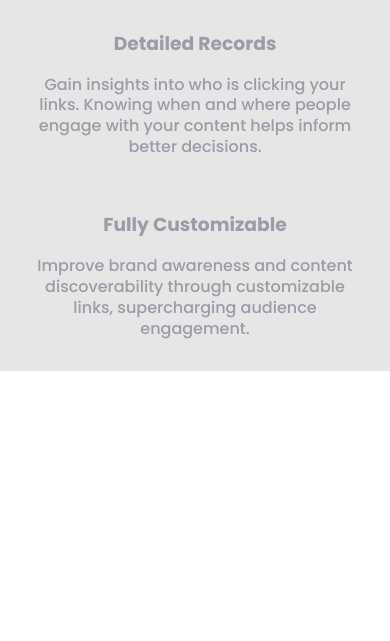
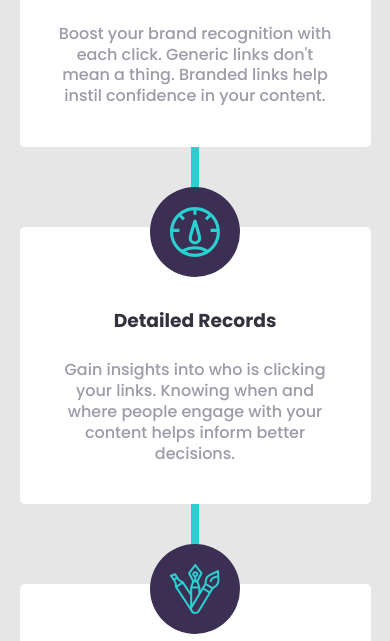
Before and after one commit to christiankurniadi/shortly, a plain HTML site: page index.html in a window 390 px wide. Shown: the part 1359-2000 px from the top of the page. Before the commit the page ends 1730 px from the top, so only its background shows below. Drawn offline with Linux system fonts and the light colour scheme.

Commit message:
create feature cards for mobile devices

```diff
--- a/app/scss/_features.scss
+++ b/app/scss/_features.scss
@@ -17,6 +17,16 @@
         background-position: 80px -30px;
         background-color: $darkViolet;
 
+        @include breakpoint-up(lg){
+            background-image: url(/images/bg-shorten-desktop.svg);
+            background-size: cover;
+            background-position: 0 -10px;
+            margin-top: -9%;
+            width: 80vw;
+            flex-direction: row;
+            align-items: center;
+        }
+
         input{
             margin: 25px 25px 15px;
             padding: 16px 19px;
@@ -24,6 +34,12 @@
             height: 45px;
             border-radius: 4px;
             border: 0;
+
+            @include breakpoint-up(lg){
+                margin: 2.5rem 1rem 2.5rem 3rem;
+                height: 55px;
+                border-radius: 6px;
+            }
 
         }
         ::placeholder {
@@ -33,6 +49,7 @@
 
 
         button{
+            cursor: pointer;
             width: 85%;
             font-family: 'Poppins', sans-serif;
             font-size: 1rem;
@@ -43,6 +60,13 @@
             font-weight: 700;
             height: 45px;
             margin-bottom: 25px;
+
+            @include breakpoint-up(lg){
+                margin: 2.5rem 3rem 2.5rem 0;
+                width: 25%;
+                height: 55px;
+                border-radius: 6px;
+            }
         }
     }
 
@@ -57,6 +81,59 @@
     }
 
     &__cards{
+        position: relative;
+        .card{
+            z-index: 1;
+            position: inherit;
+            margin-top: 5rem;
+            width: 90vw;
+            height: 100%;
+            margin-bottom: 1rem;
+            background-color: $white;
+            border-radius: 5px;
+            padding: 40px 36px;
+            display: flex;
+            flex-direction: column;
+            align-items: center;
 
+            .img-wrapper{
+                margin-top: -5rem;
+                width: 90px;
+                height: 90px;
+                background-color: $darkViolet;
+                border-radius: 50%;
+                display: flex;
+                justify-content: center;
+                align-items: center;
+                img{
+                    width: 50px;
+
+                }
+            }
+
+
+            h3{
+                color: $veryDarkBlue;
+                margin: 2rem 0 1.7rem 0;
+            }
+
+            p{
+                margin: 0;
+            }
+        }
+    }
+
+    &__cards::before{
+        content: "";
+        margin: 0 auto;
+        width: .5rem;
+        top: 10%;
+        left: 0;
+        right: 0;
+        z-index: 1;
+        display: inline-block;
+        position: absolute;
+        height: 45rem;
+        background-color: $cyan;
     }
 }
--- a/app/scss/_header.scss
+++ b/app/scss/_header.scss
@@ -3,6 +3,7 @@
     width: 100%;
     background-color: $white;
     top: 0;
+    z-index: 2;
 
     @include breakpoint-up(lg){
         // padding: 1.5rem 1.5rem 0.8rem;
--- a/app/scss/_hero.scss
+++ b/app/scss/_hero.scss
@@ -5,6 +5,7 @@
 
     @include breakpoint-up(lg){
         flex-direction: row-reverse;
+        padding-bottom: 7rem;
     }
 
     .img_wrapper{
--- a/index.html
+++ b/index.html
@@ -63,7 +63,6 @@
     <section class="features container--pall flex flex-jc-c flex-ai-c">
       <div class="features__shortlink flex flex-ai-c flex-jc-c">
         <input class="input-keyword" type="text" placeholder="Shorten a link here..." />
-        <!-- <p>please add a link</p> -->
         <button class="shortenBtn">Shorten It!</button>
       </div>
 
@@ -74,19 +73,25 @@
 
       <div class="features__cards">
         <div class="card">
-          <img src="#" alt="" />
+          <div class="img-wrapper">
+            <img src="images/icon-brand-recognition.svg" alt="" />
+          </div>
           <h3>Brand Recognition</h3>
           <p>Boost your brand recognition with each click. Generic links don't mean a thing. Branded links help instil confidence in your content.</p>
         </div>
 
         <div class="card">
-          <img src="#" alt="" />
+          <div class="img-wrapper">
+            <img src="images/icon-detailed-records.svg" alt="" />
+          </div>
           <h3>Detailed Records</h3>
           <p>Gain insights into who is clicking your links. Knowing when and where people engage with your content helps inform better decisions.</p>
         </div>
 
         <div class="card">
-          <img src="#" alt="" />
+          <div class="img-wrapper">
+            <img src="images/icon-fully-customizable.svg" alt="" />
+          </div>
           <h3>Fully Customizable</h3>
           <p>Improve brand awareness and content discoverability through customizable links, supercharging audience engagement.</p>
         </div>
```
Also changed, not shown: dist/style.css, 1 other file.
